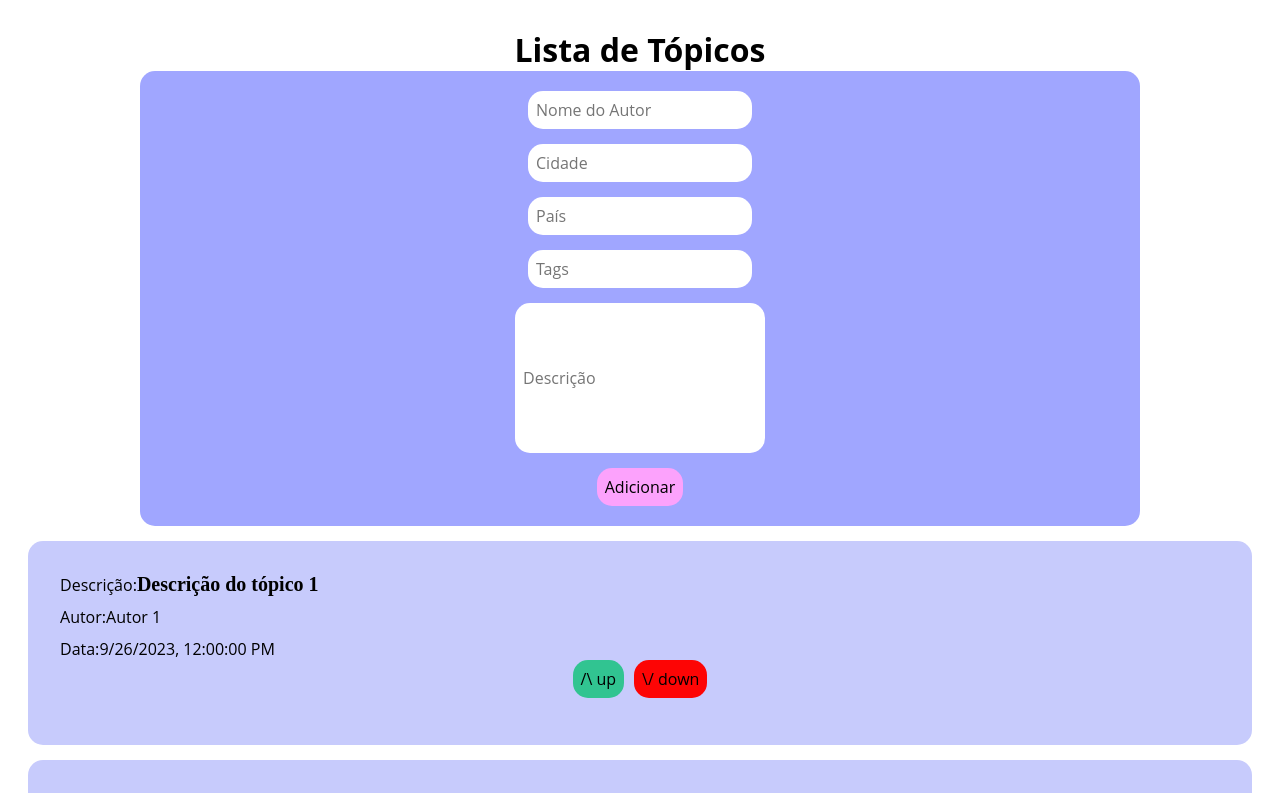
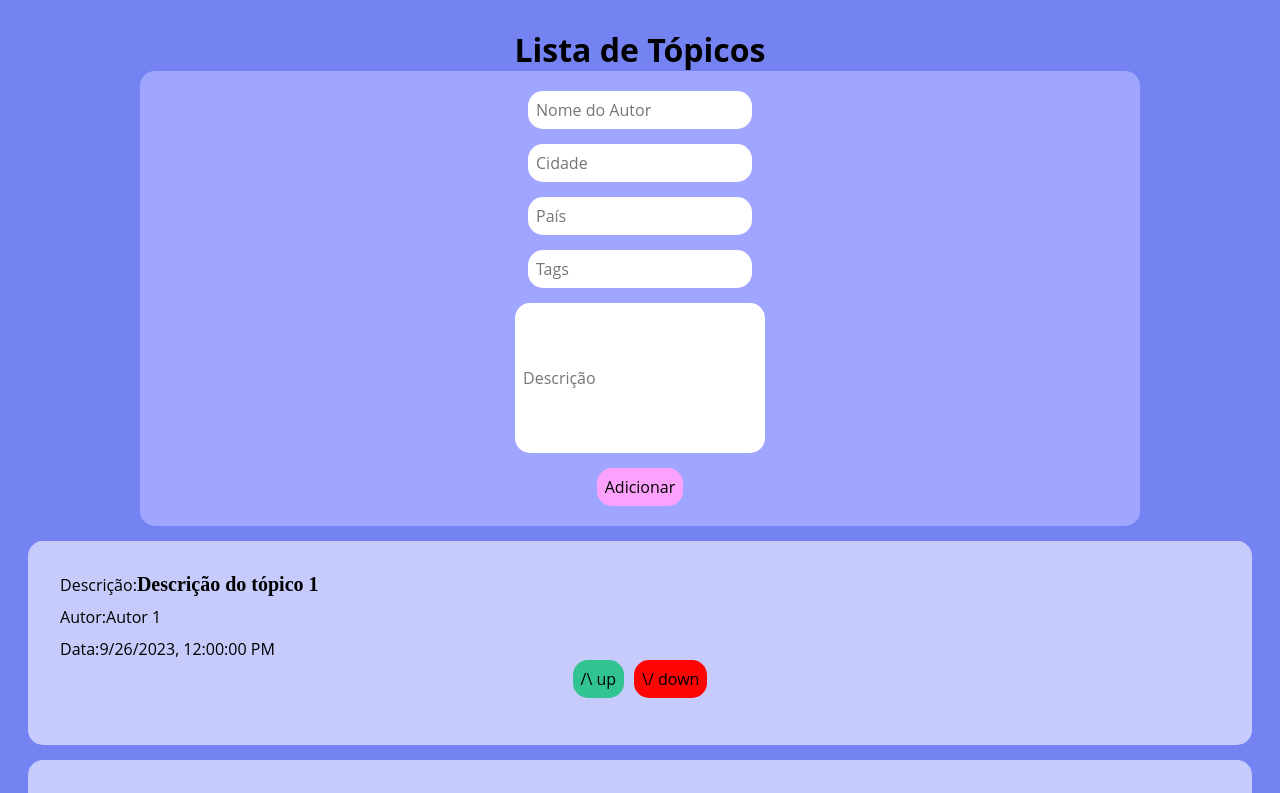
Before and after one commit to TemistoclesZwang/progInternet2, a React (Vite) app in the folder up-down/: page / in a window 1280 px wide. Shown: the top 793 px of the page. Built offline with nearby package versions, Linux system fonts and the light colour scheme; data requests are answered from the project's data file.

Commit message:
retirada de comentarios

```diff
--- a/up-down/src/index.css
+++ b/up-down/src/index.css
@@ -1,4 +1,3 @@
-/*. resetando todas configurações padrões do navegador */
 * {
     margin: 0;
     padding: 0;
@@ -7,7 +6,6 @@
     box-sizing: border-box;
 }
 
-/*. todas as cores utilizadas no projeto */
 html {
     --black: #0D114F;
     --azul: #7d8aef;
@@ -15,47 +13,24 @@ html {
     --rosa: #fca2fc;
     --vermelho: #fd0505;
     --roxo: #c7cbfc;
-
-
-    --grey-dark: #4D5E77;
-    --grey-blue: #A1B2CD;
-    --grey-light: #E5EAF1;
-    --grey-medium: #eaecf2;
-
-    /* 1rem = 16px (User Agent) = 100% (User Agent) */
     font-size: 62.5%
-        /* 10px */
-        /*. para conseguir converter facilmente PX em REM com a virgula */
-        /*.exemplo: 8px = 0.8rem, 16px = 1.6rem, 120px = 12,0rem */
-        /*. isso é necessário pois PX é estático REM é dinâmico, muda com o tamanho da tela */
 }
 
 body {
-    /* display: flex; */
     height: 100vh;
-    background: var(--background);
-    /*. usando var de cor */
+    background: rgb(117, 130, 241);
 }
 
 body,
 button,
 input,
 textarea {
-    /* intervalo de tamanho */
     font-size: clamp(14px, 1.6rem, 2vw);
     border-radius: 1.5rem;
     padding: .8rem;
-    /*. clamp = setar tamanho minimo, normal e máximo */
-    /*. perceba que é o clamp somente de body,button, input e textare */
-    /*. na menor tela a fonte terá 14px */
-    /*. o padrão sera 1.6rem */
-    /*. o maximo será 2vw */
-
     font-family: 'Open Sans', sans-serif;
-    /* font-family: 'Poppins', sans-serif; */
 }
 
-/*.desabilitar cores padroes de links azuis  */
 a,
 a:hover,
 a:focus,
```
